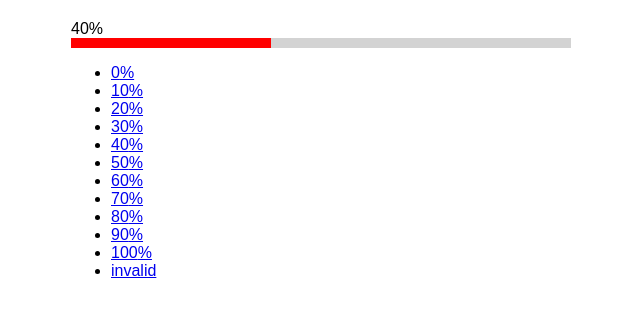
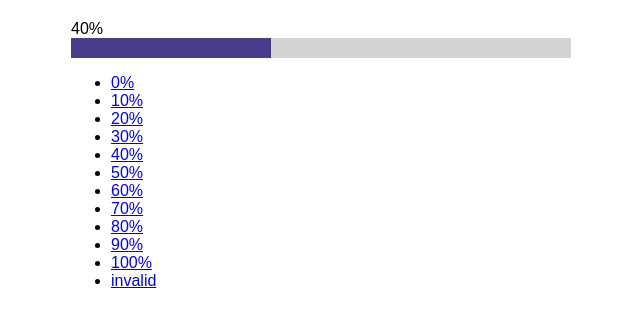
Before and after one commit to inuscript/example-motion-routing, a React (Create React App) app: page /example-motion-routing/40 in a window 1280 px wide. Shown: the top 324 px of the page, without its empty margins (269-909 px from the left). Built offline with nearby package versions, Linux system fonts and the light colour scheme.

Commit message:
fix styled

```diff
--- a/src/Progress.js
+++ b/src/Progress.js
@@ -5,16 +5,16 @@ import styled from "styled-components"
 const BarContainer = styled.div`
   width:500px;
   position: relative;
-  height: 10px;
+  height: 20px;
   background: lightgray;
 `
 const BarInnter = styled.div`
   display: block;
   position: relative;
+  overflow: hidden;
   height: 100%;
   width: 0;
-  background-color: red;
-  overflow: hidden;
+  background-color: darkslateblue;
 `
 
 const Bar = ({width}) => {
```
